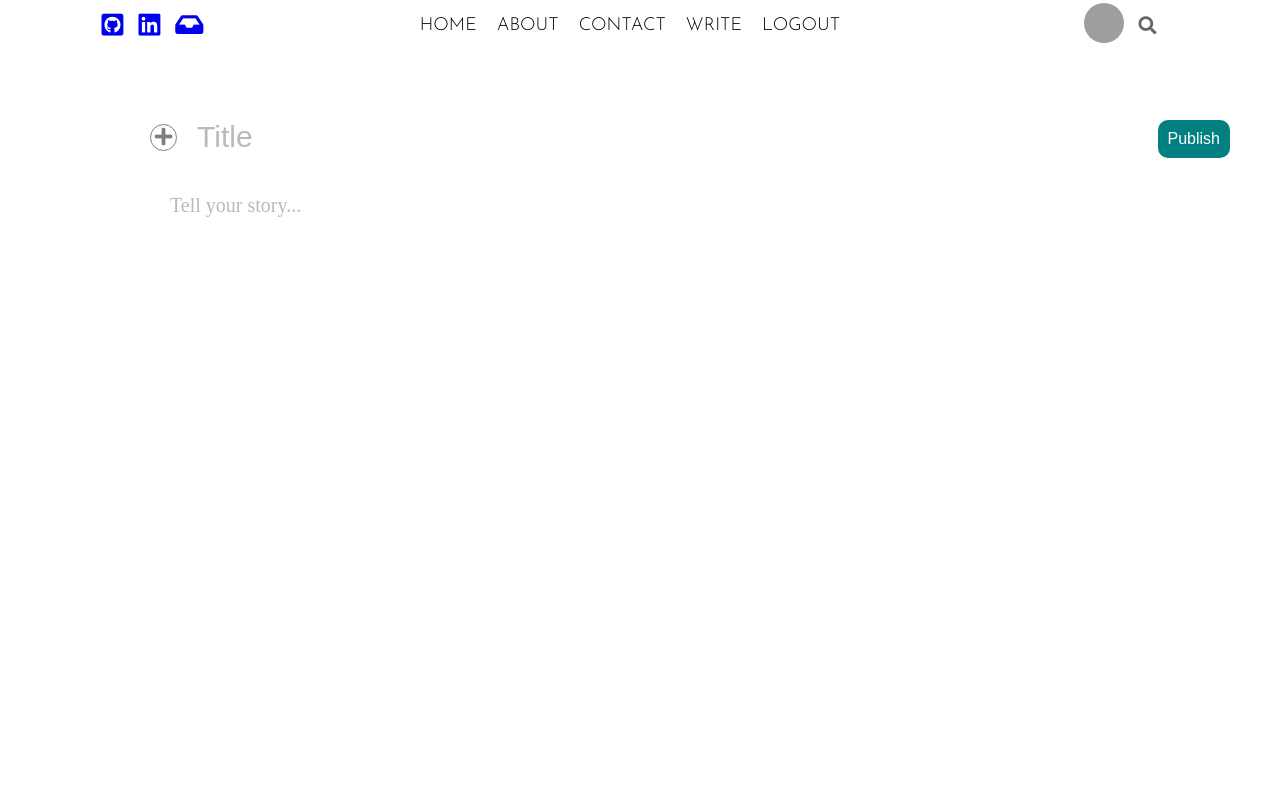
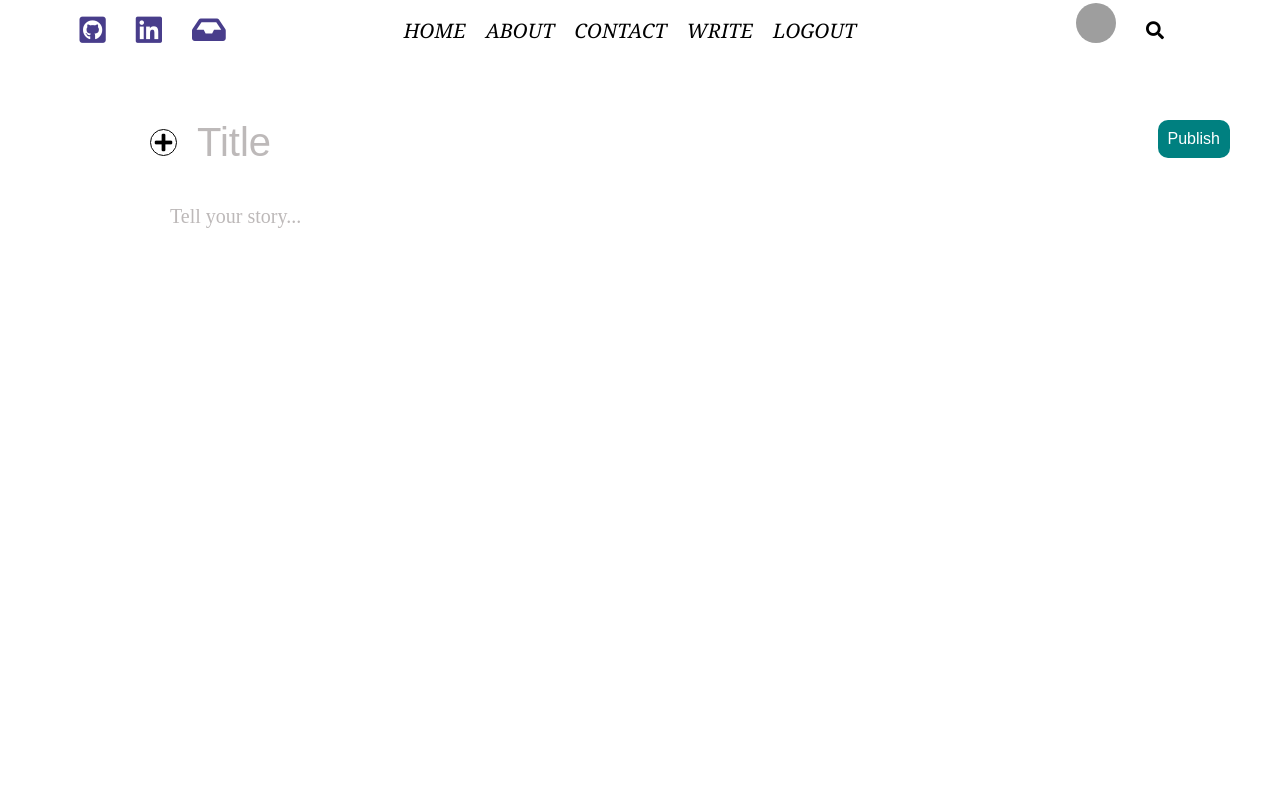
Before and after one commit to sufi9854/Blog-MERN-Stack, a React (Create React App) app in the folder client/: page /write in a window 1280 px wide. Shown: the top 800 px of the page. Built offline with nearby package versions, Linux system fonts and the light colour scheme; sample sign-in values are in the browser's storage; grey boxes are pictures that could not be loaded.

Commit message:
Update Write and topbar

```diff
--- a/client/src/App.js
+++ b/client/src/App.js
@@ -1,56 +1,68 @@
 import Home from "./pages/home/Home";
+import SinglePost from "./components/singlePost/SinglePost";
 import TopBar from "./components/topbar/TopBar";
-import Single from "./pages/single/Single";
 import Write from "./pages/write/Write";
 import Settings from "./pages/settings/Settings";
 import Login from "./pages/login/Login";
 import Register from "./pages/register/Register";
 import { BrowserRouter as Router, Routes, Route, useNavigate } from "react-router-dom";
-import { useContext } from "react";
+import { useContext, useEffect, useRef } from "react";
 import { Context } from "./context/Context";
-import { ToastContainer } from "react-toastify";
+import { ToastContainer, toast } from "react-toastify";
 import "react-toastify/dist/ReactToastify.css";
-import { useEffect } from "react";
 
 function App() {
   const { user } = useContext(Context);
+
+  // Inline Protected wrapper component
+  const Protected = ({ user, children, message }) => {
+    const navigate = useNavigate();
+    const toastShownRef = useRef(false);
+
+    useEffect(() => {
+      if (!user && !toastShownRef.current) {
+        toastShownRef.current = true;
+        toast.warning(message || "Please login to access this page");
+        navigate("/"); // redirect to home
+      }
+    }, [user, navigate, message]); // now user is a prop, dependency is fine
+
+    return user ? children : null;
+  };
+
   return (
     <Router>
       <TopBar />
-      <RedirectOnRefresh />
       <Routes>
-  <Route path="/" element={<Home />} />
-  <Route path="/register" element={user ? <Home /> : <Register />} />
-  <Route path="/login" element={user ? <Home /> : <Login />} />
-  <Route path="/write" element={user ? <Write /> : <Write />} />
-  <Route path="/settings" element={user ? <Settings /> : <Register />} />
-  <Route path="/post/:postId" element={<Single />} />
+        <Route path="/" element={<Home />} />
+        <Route path="/post/:id" element={<SinglePost />} />
+        <Route path="/register" element={user ? <Home /> : <Register />} />
+        <Route path="/login" element={user ? <Home /> : <Login />} />
+
+        {/* Protected routes inline */}
+        <Route
+          path="/write"
+          element={
+            <Protected user={user} message="Login your profile to post a blog">
+              <Write />
+            </Protected>
+          }
+        />
+        <Route
+          path="/settings"
+          element={
+            <Protected user={user} message="Please login to access Settings">
+              <Settings />
+            </Protected>
+          }
+        />
+
+        {/* Catch-all */}
+        <Route path="*" element={<Home />} />
       </Routes>
-  <ToastContainer position="top-center" autoClose={3000} />
+      <ToastContainer position="top-center" autoClose={3000} />
     </Router>
   );
 }
 
-function RedirectOnRefresh() {
-  const navigate = useNavigate();
-
-  useEffect(() => {
-    const navigationType = window.performance.getEntriesByType("navigation")[0]?.type;
-    const isReload = navigationType === "reload";
-
-    const path = window.location.pathname;
-    const search = window.location.search;
-
-    // Allow only main pages without redirect
-    const allowedPaths = ["/", "/login", "/register"];
-
-    // If reload happens on any ?cat= or unlisted path -> go home
-    if (isReload && (!allowedPaths.includes(path) || search.includes("cat="))) {
-      navigate("/");
-    }
-  }, [navigate]);
-
-  return null;
-}
-
 export default App;
--- a/client/src/components/singlePost/singlePost.css
+++ b/client/src/components/singlePost/singlePost.css
@@ -11,7 +11,7 @@
 
 .singlePostImg {
   width: 100%;
-  height: 300px;
+  height: 600px;
   border-radius: 5px;
   object-fit: cover;
 }
@@ -20,7 +20,7 @@
   text-align: center;
   margin: 10px;
   font-family: "Lora", serif;
-  font-size: 28px;
+  font-size: 35px;
 }
 
 .singlePostTitleInput {
@@ -45,6 +45,7 @@
 .singlePostIcon {
   margin-left: 10px;
   cursor: pointer;
+  font-size: 25px;
 }
 
 .singlePostIcon:first-child {
@@ -59,14 +60,14 @@
   margin-bottom: 20px;
   display: flex;
   justify-content: space-between;
-  font-size: 16px;
+  font-size: 20px;
   font-family: "Varela Round", sans-serif;
   color: #b39656;
 }
 
 .singlePostDesc {
   color: #666;
-  font-size: 18px;
+  font-size: 20px;
   line-height: 25px;
 }
 
--- a/client/src/components/topbar/TopBar.jsx
+++ b/client/src/components/topbar/TopBar.jsx
@@ -42,10 +42,10 @@ export default function TopBar() {
           >
           <i className="topIcon fab fa-linkedin"></i>
           </a>
-        <a href="mailto:sksufiyan9854@gmail.com"
-             target="_blank"
-             rel="noreferrer"
-          >
+        <a href="https://mail.google.com/mail/?view=cm&fs=1&to=sksufiyan9854@gmail.com&su=Want%20to%20connect%20with%20you"
+            target="_blank"
+            rel="noopener noreferrer"
+         >
           <i className="topIcon fas fa-inbox"></i>
           </a>
 
--- a/client/src/components/topbar/topbar.css
+++ b/client/src/components/topbar/topbar.css
@@ -16,6 +16,7 @@
   display: flex;
   align-items: center;
   justify-content: center;
+  gap: 15px;
 }
 
 .topCenter {
@@ -23,9 +24,11 @@
 }
 
 .topIcon {
-  font-size: 25px;
+  font-size: 30px;
   margin-right: 15px;
   cursor: pointer;
+  margin-top: 10px;
+  color:darkslateblue;
 }
 
 .topImg {
@@ -42,17 +45,20 @@
   margin: 0;
   padding: 0;
   list-style: none;
+  font-family: Georgia, 'Times New Roman', Times, serif;
+  font-style: oblique;
 }
 
 .topListItem {
   margin-right: 20px;
-  font-size: 18px;
+  font-size: 20px;
   font-weight: 300;
   cursor: pointer;
+  margin-top: 10px;
 }
 
 .topListItem:hover {
-  color: #003213; /* Change to your desired hover color */
+  color: #027cef; /* Change to your desired hover color */
   transform: translateY(-2px);
   box-shadow: 0 4px 15px rgba(0, 128, 128, 0.4);
   border-bottom: 1px solid #11100f; /* Optional underline effect */
@@ -60,9 +66,10 @@
 
 .topSearchIcon {
   font-size: 18px;
-  color: #666;
+  color: #000000;
   cursor: pointer;
   margin-left: 15px;
+  margin-top: 10px;
 }
 
 .topbarLink {
--- a/client/src/pages/write/write.css
+++ b/client/src/pages/write/write.css
@@ -26,7 +26,7 @@
   font-size: 20px;
   border: 1px solid;
   border-radius: 50%;
-  color: rgb(129, 125, 125);
+  color: rgb(0, 0, 0);
   display: flex;
   align-items: center;
   justify-content: center;
@@ -34,7 +34,7 @@
 }
 
 .writeInput {
-  font-size: 30px;
+  font-size: 40px;
   border: none;
   padding: 20px;
   width: 70vw;
```
